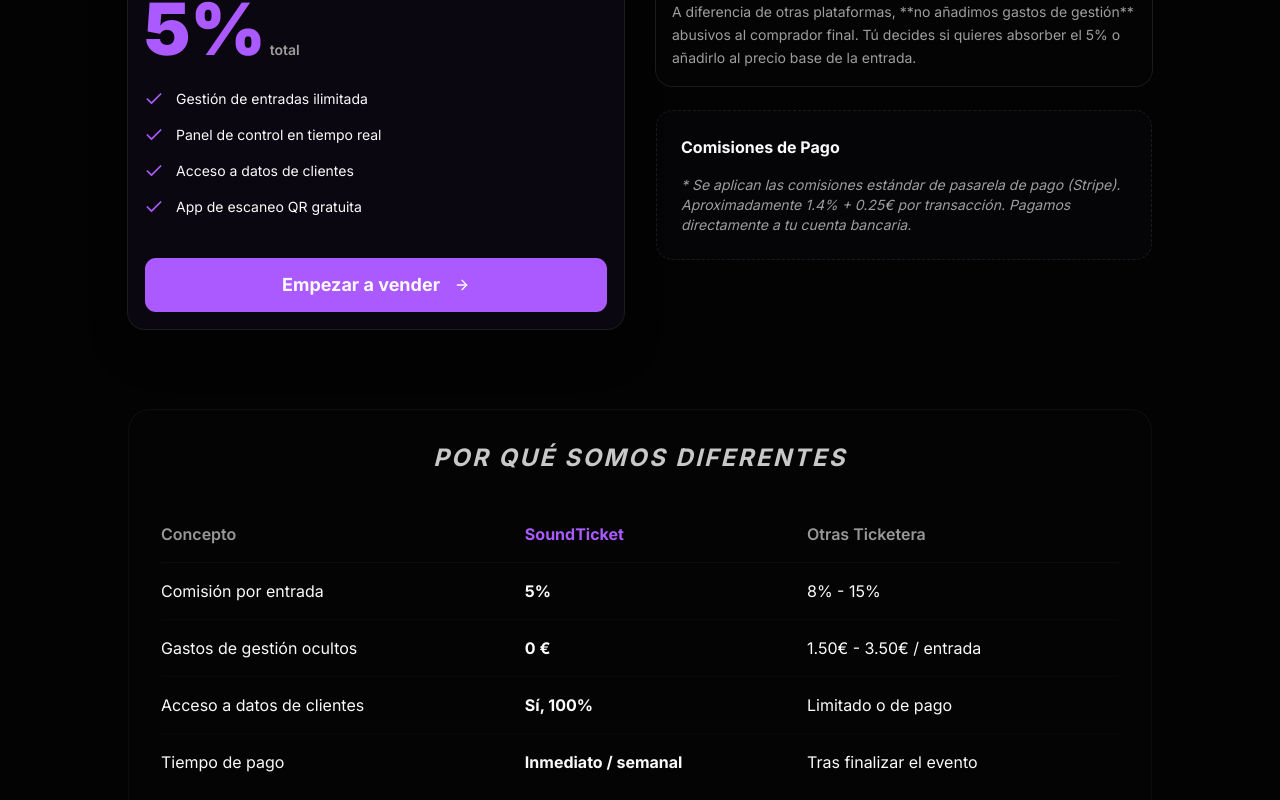
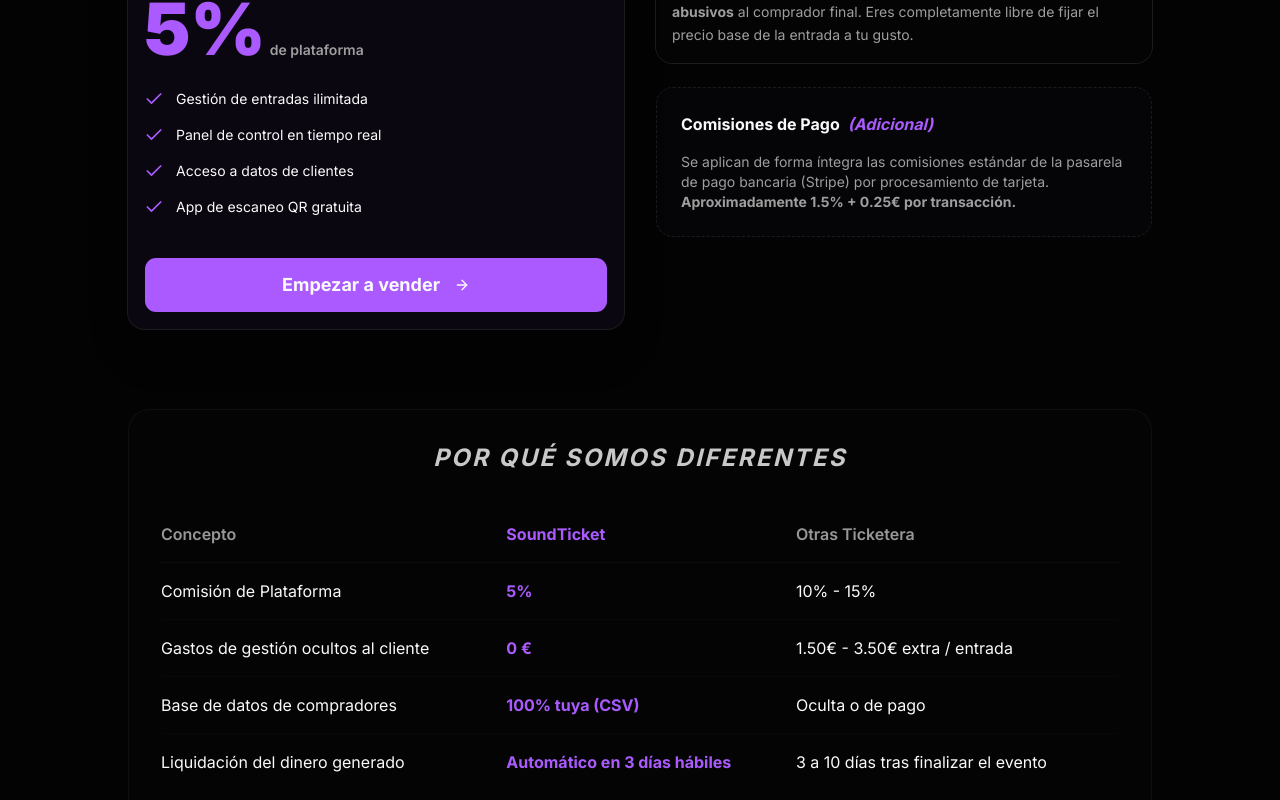
Before and after one commit to soundticket/soundticket, a Next.js app: page /pricing in a window 1280 px wide. Shown: the part 440-1240 px from the top of the page. Built offline with nearby package versions, Linux system fonts and the light colour scheme; no server answers.

Commit message:
chore: Clarify 5% platform fee vs Stripe processing fee across all marketing and dashboard pages

```diff
--- a/src/app/(info)/organizer/page.tsx
+++ b/src/app/(info)/organizer/page.tsx
@@ -20,7 +20,7 @@
         // ... (existing features)
         {
             title: "Comisión Imbatible",
-            description: "Solo un 5% de comisión total por entrada. Sin costes fijos ni sorpresas de última hora.",
+            description: "Aplica un 5% de comisión de plataforma por entrada. Desglosando con total claridad los gastos bancarios extra.",
             icon: Zap,
         },
         {
@@ -153,9 +153,9 @@
 
                             <div className="bg-primary/10 rounded-2xl p-6 text-center border border-primary/20">
                                 <span className="text-5xl font-black text-primary block mb-2">5%</span>
-                                <span className="text-sm font-bold uppercase tracking-widest text-primary/80">Todo incluido</span>
+                                <span className="text-sm font-bold uppercase tracking-widest text-primary/80">De Plataforma</span>
                                 <p className="mt-4 text-xs text-muted-foreground italic">
-                                    * Sin gastos de gestión ocultos para el comprador
+                                    * Más de +1.5% pasarela Stripe
                                 </p>
                             </div>
                         </div>
--- a/src/app/(info)/pricing/page.tsx
+++ b/src/app/(info)/pricing/page.tsx
@@ -28,7 +28,7 @@
                         <CardContent className="space-y-6">
                             <div className="flex items-baseline gap-1">
                                 <span className="text-7xl font-black text-primary">5%</span>
-                                <span className="text-muted-foreground font-semibold">total</span>
+                                <span className="text-muted-foreground font-semibold">de plataforma</span>
                             </div>
                             <ul className="space-y-4">
                                 <li className="flex items-center gap-3">
@@ -66,18 +66,20 @@
                             </CardHeader>
                             <CardContent className="space-y-4 text-muted-foreground text-sm leading-relaxed">
                                 <p>
-                                    Nuestra comisión del 5% cubre **todo**: la infraestructura tecnológica, el soporte prioritario y las herramientas de marketing básico.
+                                    Nuestra comisión de plataforma del <strong>5% cubre todo</strong>: la infraestructura tecnológica, los servidores y el panel analítico.
                                 </p>
                                 <p>
-                                    A diferencia de otras plataformas, **no añadimos gastos de gestión** abusivos al comprador final. Tú decides si quieres absorber el 5% o añadirlo al precio base de la entrada.
+                                    A diferencia de otras plataformas, <strong>no añadimos gastos de gestión abusivos</strong> al comprador final. Eres completamente libre de fijar el precio base de la entrada a tu gusto.
                                 </p>
                             </CardContent>
                         </Card>
 
                         <div className="bg-accent/10 border border-dashed border-border p-6 rounded-xl space-y-4">
-                            <h3 className="font-bold">Comisiones de Pago</h3>
-                            <p className="text-sm text-muted-foreground italic">
-                                * Se aplican las comisiones estándar de pasarela de pago (Stripe). Aproximadamente 1.4% + 0.25€ por transacción. Pagamos directamente a tu cuenta bancaria.
+                            <h3 className="font-bold flex items-center gap-2">
+                                Comisiones de Pago <span className="text-primary italic">(Adicional)</span>
+                            </h3>
+                            <p className="text-sm text-muted-foreground">
+                                Se aplican de forma íntegra las comisiones estándar de la pasarela de pago bancaria (Stripe) por procesamiento de tarjeta. <strong>Aproximadamente 1.5% + 0.25€ por transacción.</strong>
                             </p>
                         </div>
                     </div>
@@ -96,24 +98,24 @@
                         </thead>
                         <tbody className="divide-y divide-border/20">
                             <tr>
-                                <td className="py-4">Comisión por entrada</td>
-                                <td className="py-4 font-bold">5%</td>
-                                <td className="py-4">8% - 15%</td>
+                                <td className="py-4">Comisión de Plataforma</td>
+                                <td className="py-4 font-bold text-primary">5%</td>
+                                <td className="py-4">10% - 15%</td>
                             </tr>
                             <tr>
-                                <td className="py-4">Gastos de gestión ocultos</td>
-                                <td className="py-4 font-bold">0 €</td>
-                                <td className="py-4">1.50€ - 3.50€ / entrada</td>
+                                <td className="py-4">Gastos de gestión ocultos al cliente</td>
+                                <td className="py-4 font-bold text-primary">0 €</td>
+                                <td className="py-4">1.50€ - 3.50€ extra / entrada</td>
                             </tr>
                             <tr>
-                                <td className="py-4">Acceso a datos de clientes</td>
-                                <td className="py-4 font-bold">Sí, 100%</td>
-                                <td className="py-4">Limitado o de pago</td>
+                                <td className="py-4">Base de datos de compradores</td>
+                                <td className="py-4 font-bold text-primary">100% tuya (CSV)</td>
+                                <td className="py-4">Oculta o de pago</td>
                             </tr>
                             <tr>
-                                <td className="py-4">Tiempo de pago</td>
-                                <td className="py-4 font-bold">Inmediato / semanal</td>
-                                <td className="py-4">Tras finalizar el evento</td>
+                                <td className="py-4">Liquidación del dinero generado</td>
+                                <td className="py-4 font-bold text-primary">Automático en 3 días hábiles</td>
+                                <td className="py-4">3 a 10 días tras finalizar el evento</td>
                             </tr>
                         </tbody>
                     </table>
@@ -121,8 +123,8 @@
 
                 {/* FAQ Snippet */}
                 <div className="text-center italic text-muted-foreground py-10">
-                    <p>¿Tienes un volumen de ventas superior a 50.000€ anuales?</p>
-                    <Link href="/help" className="text-primary hover:underline font-bold">Contacta con nosotros para un trato personalizado.</Link>
+                    <p>¿Tienes un volumen de ventas superior a 50.000€ anuales o organizas macrofestivales?</p>
+                    <Link href="/help" className="text-primary hover:underline font-bold mt-2 inline-block">Contacta con nosotros para un acuerdo personalizado.</Link>
                 </div>
             </div>
         </div>
--- a/src/app/(organizer)/dashboard/billing/page.tsx
+++ b/src/app/(organizer)/dashboard/billing/page.tsx
@@ -99,9 +99,9 @@
                             Al operar como organizador verificado en SoundTicket, accedes a un sistema de cobros delegados sin intermediación letárgica:
                         </p>
                         <ul className="list-disc pl-5 space-y-2">
-                            <li>Recibes el <strong className="text-foreground">95%</strong> del importe pagado por el asistente en tiempo real al finalizar sus compras.</li>
-                            <li>SoundTicket retiene únicamente un <strong className="text-foreground">5%</strong> automatizado en concepto de infraestructura tecnológica y costes por pasarela.</li>
-                            <li>Las comisiones y el soporte transaccional son gestionados transparente y automáticamente por Stripe.</li>
+                            <li>Recibes el dinero del importe de tus entradas en tiempo real a medida que se venden (descontando comisiones de servicio).</li>
+                            <li>SoundTicket retiene únicamente un <strong className="text-foreground">5% fijo</strong> en concepto de uso de plataforma y la cuota de la pasarela Stripe (aprox. 1.5% + 0.25€).</li>
+                            <li>El control tecnológico y bancario, junto con el soporte para devoluciones, corre de parte de Stripe y tu panel transparente de analíticas.</li>
                         </ul>
                     </CardContent>
                 </Card>
--- a/src/app/(organizer)/dashboard/events/create/page.tsx
+++ b/src/app/(organizer)/dashboard/events/create/page.tsx
@@ -317,7 +317,7 @@
                                 <div className="mt-8 space-y-4">
                                     <div className="p-4 bg-primary/5 rounded-2xl border border-primary/10">
                                         <p className="text-[10px] text-muted-foreground italic leading-relaxed">
-                                            * Al publicar el evento, aceptas los términos de servicio y la comisión del <span className="text-primary font-bold">5%</span> por entrada vendida.
+                                            * Al publicar el evento, aceptas los términos de servicio, la comisión de SoundTicket (<span className="text-primary font-bold">5%</span>) y los costes bancarios por procesamiento de tarjeta (Stripe).
                                         </p>
                                     </div>
                                     <Button
--- a/src/app/page.tsx
+++ b/src/app/page.tsx
@@ -84,7 +84,7 @@
           <div className="mt-6 flex flex-wrap justify-center gap-6 text-sm">
             <div className="flex items-center gap-2 text-muted-foreground">
               <span className="text-2xl font-extrabold text-primary">5%</span>
-              <span>de comisión,<br/>nada más</span>
+              <span>de comisión,<br/>nada más*</span>
             </div>
             <div className="w-px h-10 bg-border/60 hidden sm:block self-center" />
             <div className="flex items-center gap-2 text-muted-foreground">
```
